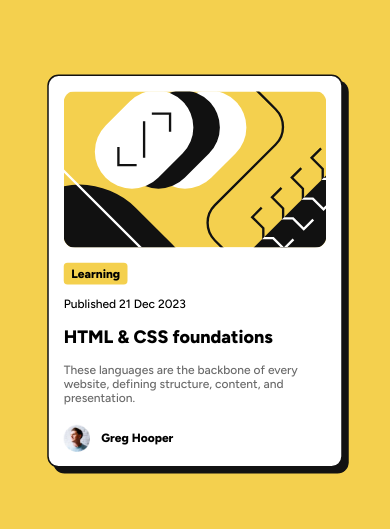
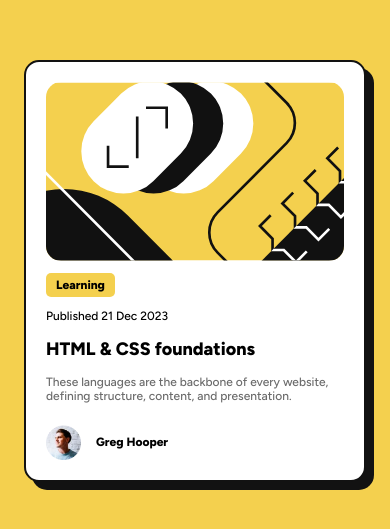
Before and after one commit to Gbw699/Blog-preview-card-frontend-mentor, an Angular app: page / in a window 390 px wide. Shown: the part 151-680 px from the top of the page. Built offline with nearby package versions, Linux system fonts and the light colour scheme.

Commit message:
REFACTOR responsive design without media querys

```diff
--- a/src/app/app.component.html
+++ b/src/app/app.component.html
@@ -1,12 +1,14 @@
 <article class="card-container">
   <header>
     <figure>
-      <img
-        src="./illustration-article.svg"
-        alt="ilustration article image"
-        width="100%"
-        height="auto"
-      />
+      <div class="img-container">
+        <img
+          src="./illustration-article.svg"
+          alt="ilustration article image"
+          width="auto"
+          height="auto"
+        />
+      </div>
       <p class="figure-tag">Learning</p>
       <figcaption>Published 21 Dec 2023</figcaption>
     </figure>
--- a/src/app/app.component.scss
+++ b/src/app/app.component.scss
@@ -1,10 +1,12 @@
 @use "../styles" as s;
 
 .card-container {
+  margin: 2rem;
   border: 2px solid s.$Gray950;
   display: flex;
   flex-direction: column;
-  width: 350px;
+  max-width: 350px;
+  width: auto;
   justify-content: center;
   padding: 20px;
   background-color: s.$White;
@@ -13,8 +15,14 @@
   header {
     figure {
       margin: 0;
-      img {
-        border-radius: 15px;
+      .img-container {
+        justify-self: center;
+        display: flex;
+        img {
+          border-radius: 15px;
+          max-width: 100%;
+          height: auto;
+        }
       }
       .figure-tag {
         background-color: s.$Yellow;
--- a/src/styles.scss
+++ b/src/styles.scss
@@ -14,8 +14,7 @@ body {
   font-weight: 500;
   font-optical-sizing: auto;
   font-style: normal;
-  font-size: 16px;
-
+  font-size: clamp(12px, 3vw, 16px);
   height: 100%;
   width: 100%;
   margin: 0;
@@ -23,9 +22,4 @@ body {
   display: flex;
   justify-content: center;
   align-items: center;
-  app-root{
-    @media (max-width: 460px) {
-      transform: scale(0.75);
-    }
-  }
 }
```
